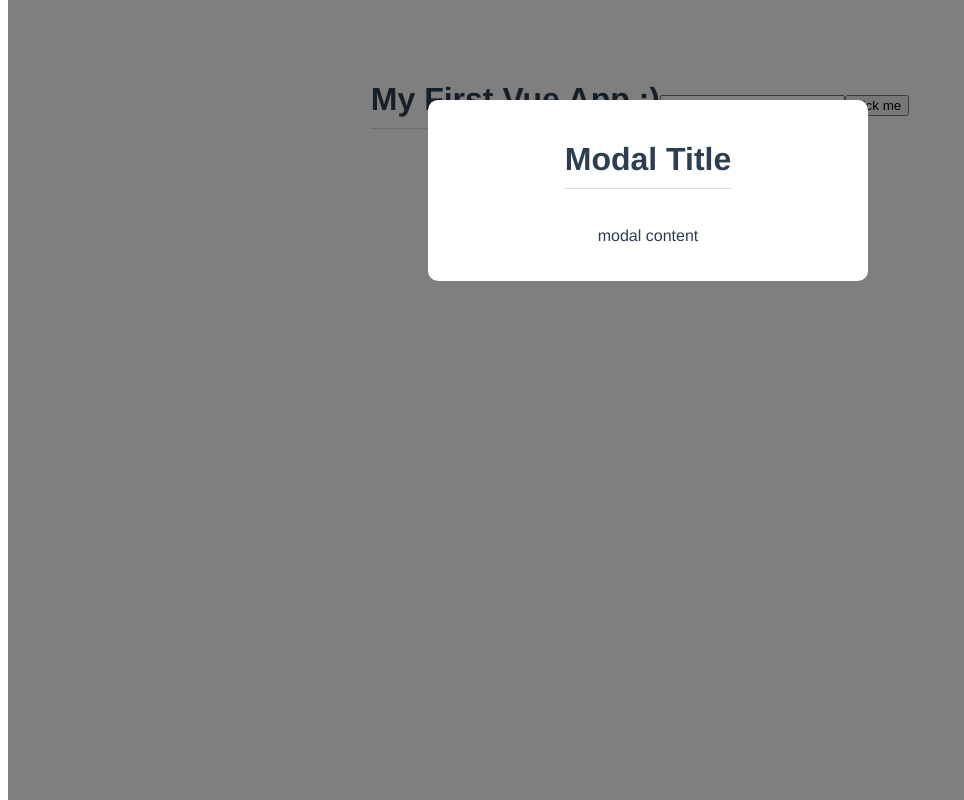
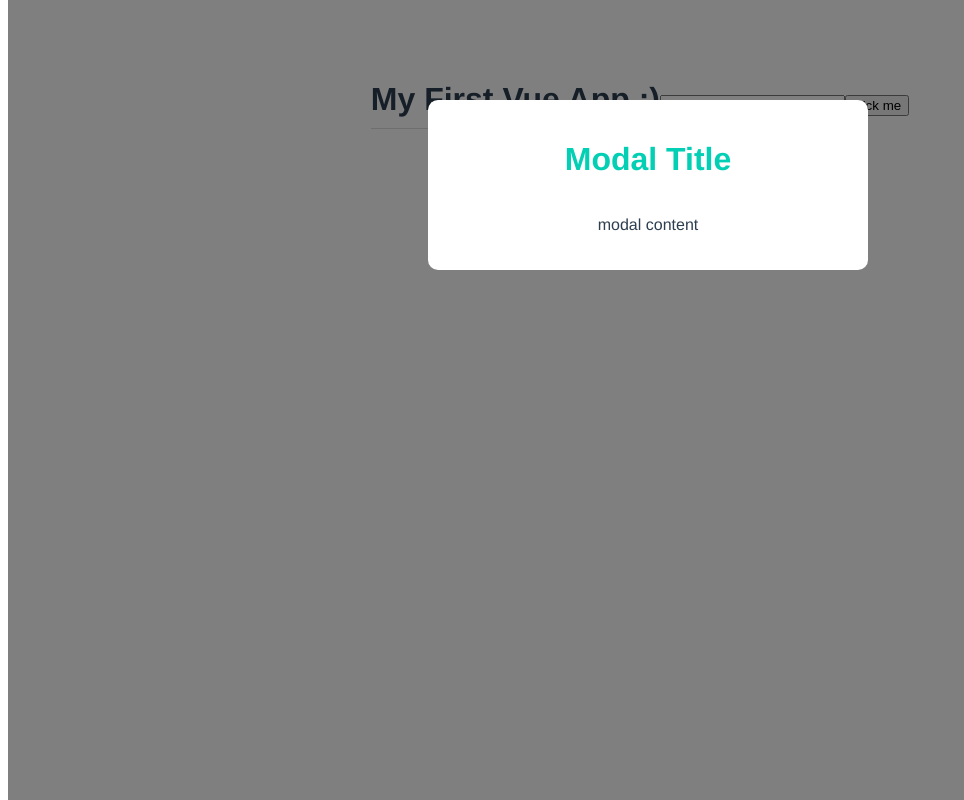
Before and after one commit to ajtruex/modal-project, a Vue app: page / in a window 1280 px wide. Shown: the whole page, without its empty margins (0-964 px from the left). Built offline with nearby package versions, Linux system fonts and the light colour scheme.

Commit message:
add h1 scoped style

```diff
--- a/src/components/Modal.vue
+++ b/src/components/Modal.vue
@@ -11,7 +11,7 @@
 export default {};
 </script>
 
-<style>
+<style scoped>
 .modal {
   width: 400px;
   padding: 20px;
@@ -26,4 +26,9 @@ export default {};
   width: 100%;
   height: 100%;
 }
+h1 {
+  color: #03cfb4;
+  border: none;
+  padding: 0;
+}
 </style>
```
